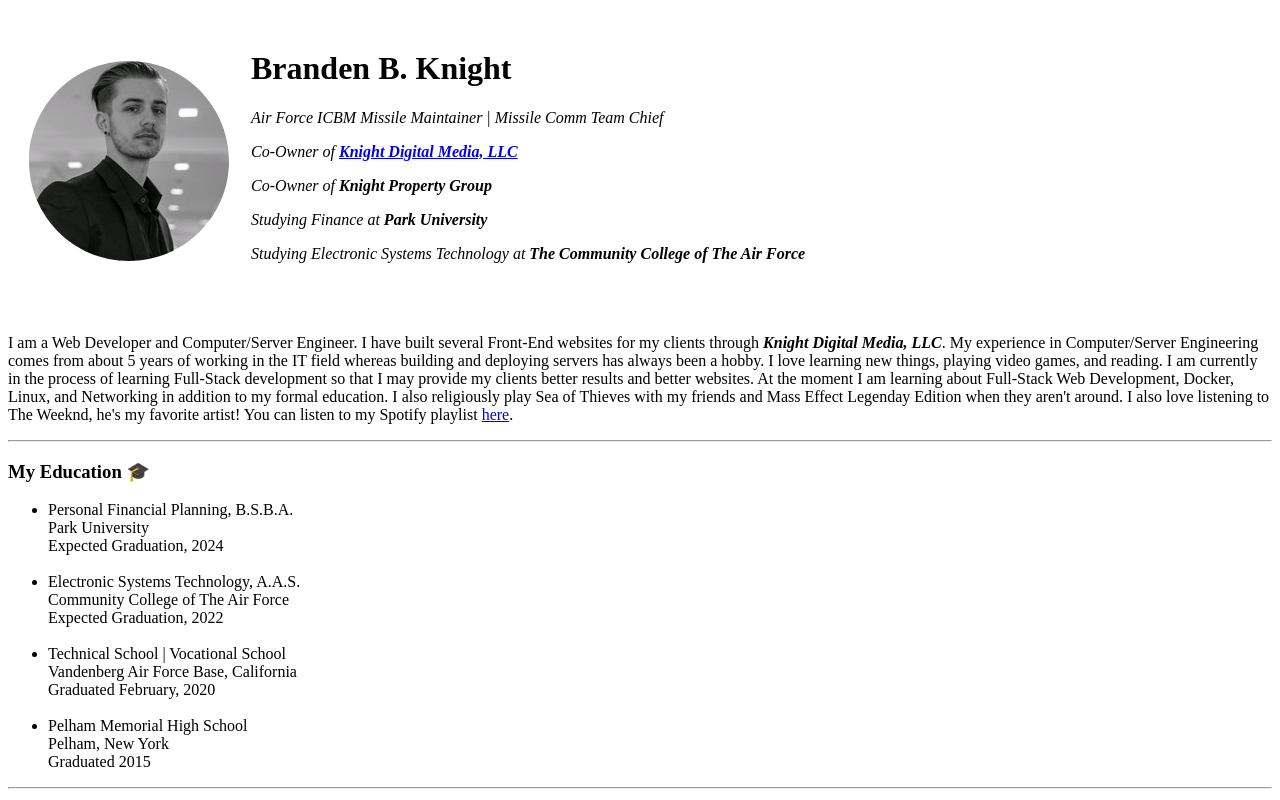
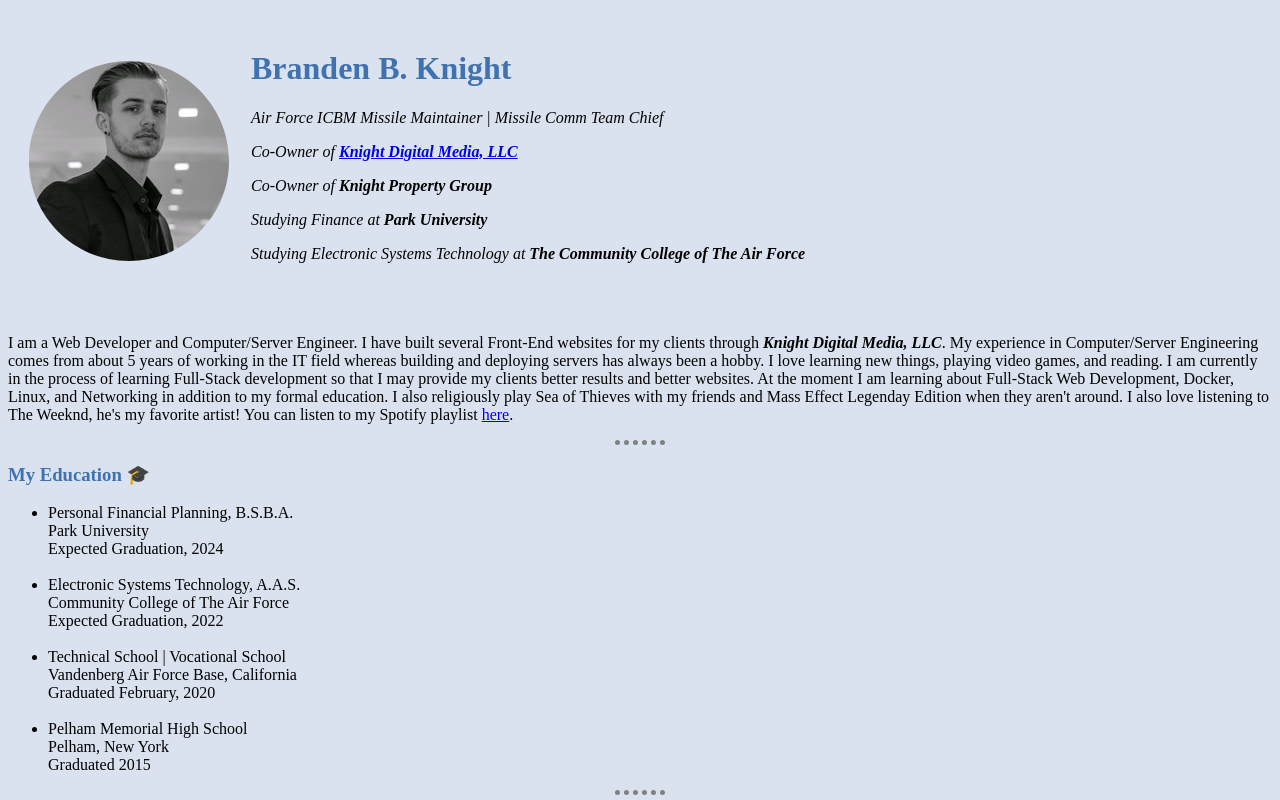
Before and after one commit to BrandenBKnight/cv, a plain HTML site: page index.html in a window 1280 px wide. Shown: the top 800 px of the page. Drawn offline with Linux system fonts and the light colour scheme.

Commit message:
Added CSS Stylesheet reference

```diff
--- a/index.html
+++ b/index.html
@@ -4,20 +4,20 @@
 <head>
   <meta charset="utf-8">
   <title>Branden's Personal Site</title>
+  <link rel="stylesheet" href="css/styles.css">
 </head>
 
-<body>
+<body style="background-color: powerderblue;">
   <table cellspacing='20'>
     <tr>
-      <td><img src="Images/Branden.png" alt="Branden's Profile Picture"></td>
+      <td><img src="images/Branden.png" alt="Branden's Profile Picture"></td>
       <td>
         <h1>Branden B. Knight</h1>
         <p><em>Air Force ICBM Missile Maintainer | Missile Comm Team Chief</em></p>
         <p><em>Co-Owner of <strong><a href="https://knightdigitalmedia.co/">Knight Digital Media, LLC</a></strong></em></p>
         <p><em>Co-Owner of <strong>Knight Property Group</strong></em></p>
         <p><em>Studying Finance at <strong>Park University</strong></em></p>
-        <p><em>Studying Electronic Systems Technology at <strong>The Community College of The Air Force</strong></em></p>
-        <br>
+        <p><em>Studying Electronic Systems Technology at <strong>The Community College of The Air Force</strong></em></p><br>
       </td>
     </tr>
   </table>
@@ -31,18 +31,15 @@
     <li>Personal Financial Planning, B.S.B.A.<br>
       Park University<br>
       Expected Graduation, 2024
-    </li>
-    <br>
+    </li><br>
     <li>Electronic Systems Technology, A.A.S.<br>
       Community College of The Air Force<br>
       Expected Graduation, 2022
-    </li>
-    <br>
+    </li><br>
     <li>Technical School | Vocational School<br>
       Vandenberg Air Force Base, California<br>
       Graduated February, 2020
-    </li>
-    <br>
+    </li><br>
     <li>
       Pelham Memorial High School<br>
       Pelham, New York<br />
@@ -126,7 +123,6 @@
       </td>
     </tr>
   </table>
-
 </body>
 
 </html>
```
